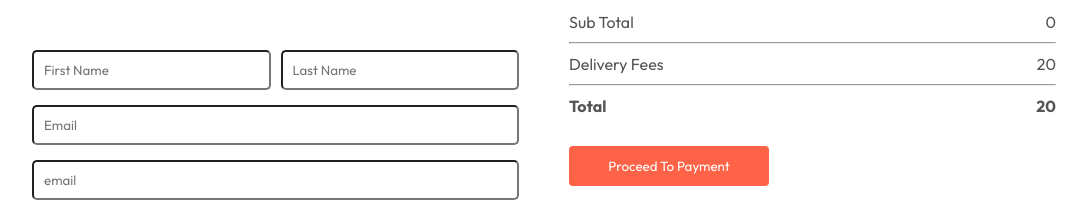
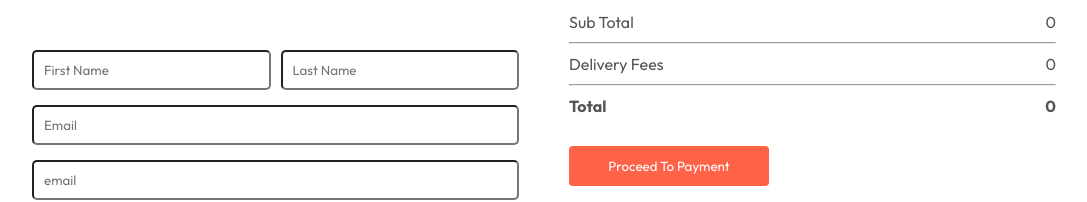
Before and after one commit to Jithin2k/Tomato-app, a React (Vite) app: page /order in a window 1280 px wide. Shown: the part 220-422 px from the top of the page, without its empty margins (96-1183 px from the left). Built offline with nearby package versions, Linux system fonts and the light colour scheme.

Commit message:
Finish Cart and Place order

```diff
--- a/src/Pages/Cart/Cart.jsx
+++ b/src/Pages/Cart/Cart.jsx
@@ -51,12 +51,12 @@
             <hr />
             <div className="cart-total-details">
               <p>Delivery Fees</p>
-              <p>{20}</p>
+              <p>{getTotalCartAmount() === 0 ? 0 : 10}</p>
             </div>
             <hr />
             <div className="cart-total-details">
               <b>Total</b>
-              <b>{getTotalCartAmount()+20}</b>
+              <b>{ getTotalCartAmount() === 0 ? 0 :getTotalCartAmount()+20}</b>
             </div>
             <button onClick={()=>navigate('/order')}>Proceed To Check Out</button>
           </div>
--- a/src/Pages/PlaceOrder/PlaceOrder.jsx
+++ b/src/Pages/PlaceOrder/PlaceOrder.jsx
@@ -35,12 +35,12 @@
             <hr />
             <div className="cart-total-details">
               <p>Delivery Fees</p>
-              <p>{20}</p>
+              <p>{getTotalCartAmount() === 0 ? 0 : 10}</p>
             </div>
             <hr />
             <div className="cart-total-details">
               <b>Total</b>
-              <b>{getTotalCartAmount() + 20}</b>
+              <b>{ getTotalCartAmount() === 0 ? 0 :getTotalCartAmount()+20}</b>
             </div>
             <button >
               Proceed To Payment
```
